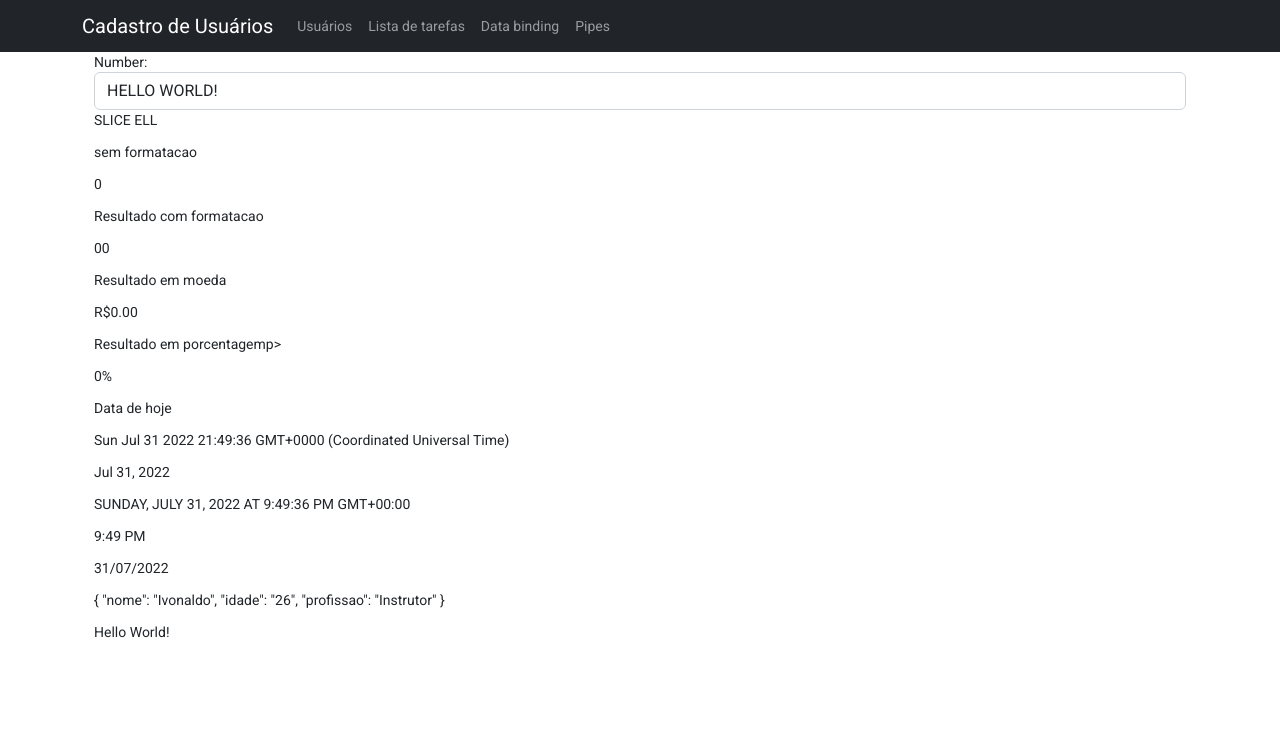
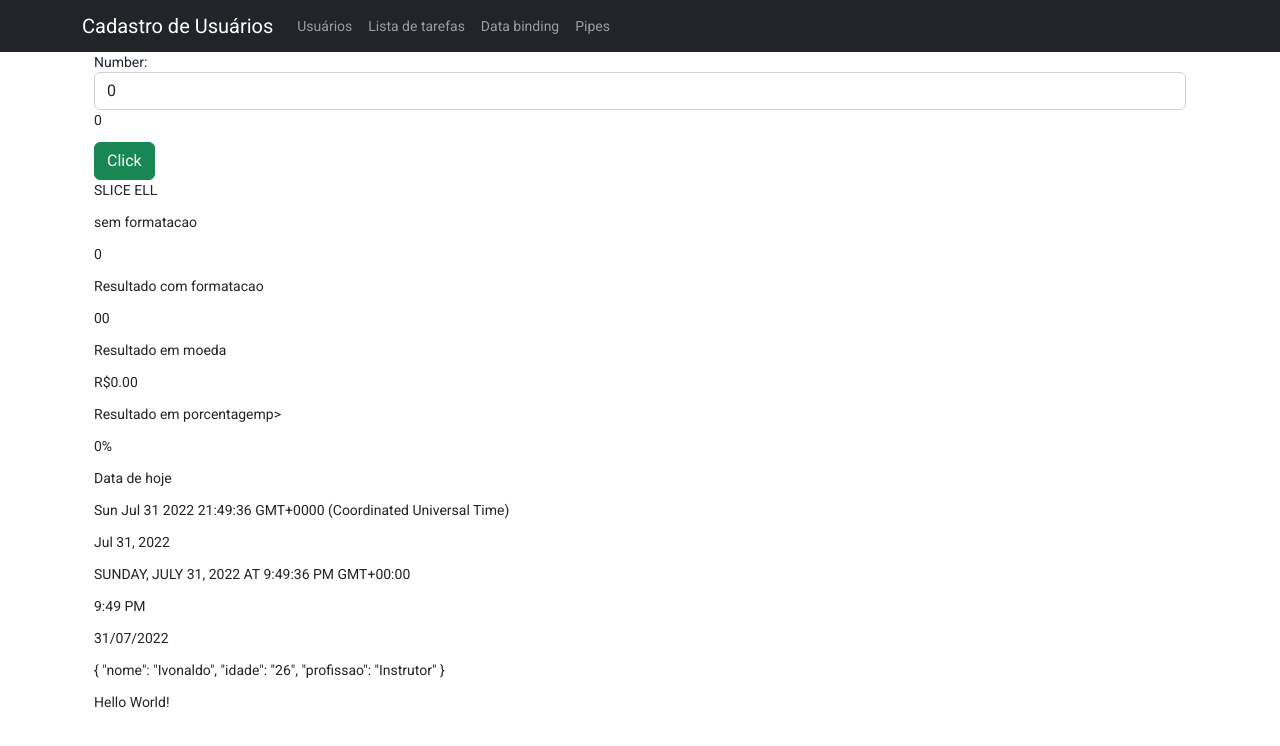
Before and after one commit to peoft/crud-angular-dio, an Angular app: page /pipes in a window 1280 px wide. Shown: the top 746 px of the page. Built offline with nearby package versions, Linux system fonts and the light colour scheme.

Commit message:
Pipes puros

```diff
--- a/src/app/pages/pipes-example/pipes-example.component.html
+++ b/src/app/pages/pipes-example/pipes-example.component.html
@@ -1,6 +1,8 @@
 <div class="form-group">
     <label for="number">Number:</label>
-    <input type="text" [(ngModel)]="text" class="form-control" id="number">
+    <input type="text" [(ngModel)]="number" class="form-control" id="number">
+    <p>{{number}}</p>
+    <button class="btn btn-success" (click)="mudaValor()">Click</button>
 </div>
 
 <div class="">
--- a/src/app/pages/pipes-example/pipes-example.component.ts
+++ b/src/app/pages/pipes-example/pipes-example.component.ts
@@ -22,4 +22,8 @@ export class PipesExampleComponent implements OnInit {
     this.text = this.upperCasePipe.transform(this.text);
   }
 
+  mudaValor() {
+    this.number = 123456789;
+  }
+
 }
```
